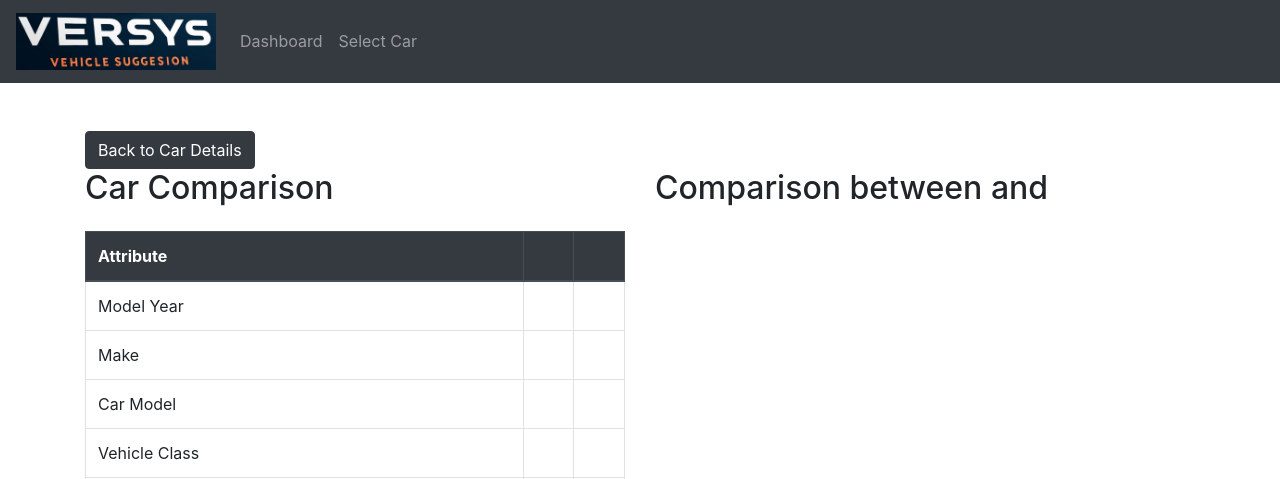
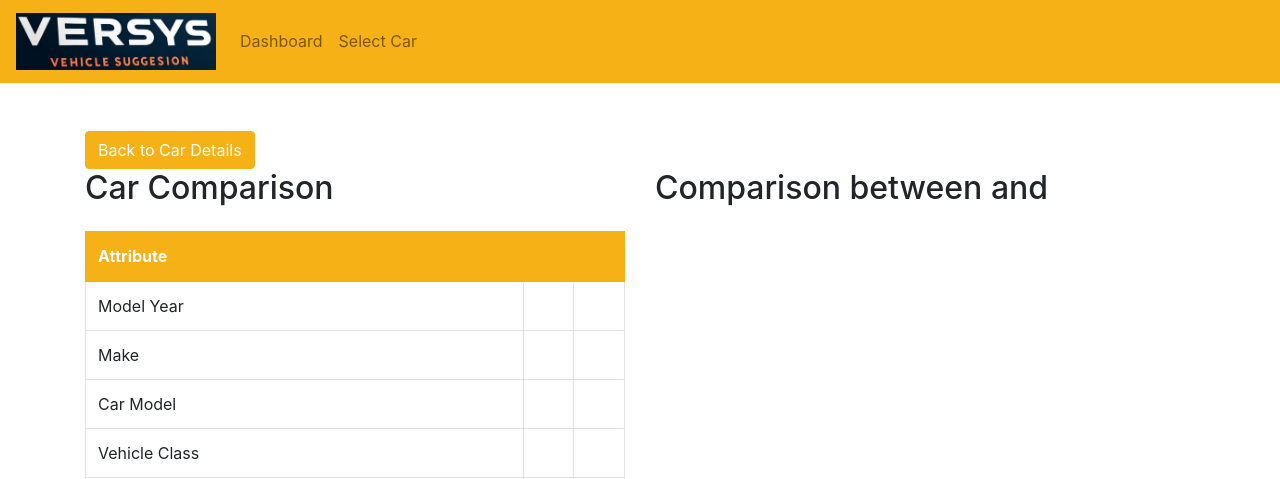
Before and after one commit to xahin96/ADT, a Django app: template adt/datamining/templates/datamining/compare_cars.html in a window 1280 px wide. Shown: the top 479 px of the page. Run offline with Django 4.2, Linux system fonts and the light colour scheme; the template is opened without the code that fills it, so the values that code supplies are empty; some libraries are stand-ins or nearby versions.

Commit message:
ui theme updated

```diff
--- a/adt/datamining/templates/datamining/compare_cars.html
+++ b/adt/datamining/templates/datamining/compare_cars.html
@@ -3,6 +3,22 @@
 {% block title %}Car Comparison{% endblock %}
 
 {% block content %}
+
+<style>
+    .table .thead-dark th {
+        color: #fff;
+        background-color: #f5b115 !important;
+        border-color: #f5b115 !important;
+    }
+
+    .btn-dark {
+        color: #fff;
+        background-color: #f5b115 !important;
+        border-color: #f5b115 !important;
+    }
+
+</style>
+
 <div class="container mt-5">
     <!-- Button to go back to car details page -->
     <div class="row mt-4">
--- a/adt/static/css/select-car.css
+++ b/adt/static/css/select-car.css
@@ -11,3 +11,9 @@
 .btn {
     width: 100%; /* Make button full width */
 }
+
+.table .thead-dark th {
+    color: #fff;
+    background-color: #f5b115 !important;
+    border-color: #f5b115 !important;
+}
--- a/adt/templates/base.html
+++ b/adt/templates/base.html
@@ -13,7 +13,7 @@
 </head>
 <body>
     <!-- Navbar -->
-    <nav class="navbar navbar-expand-lg navbar-dark bg-dark">
+    <nav class="navbar navbar-expand-lg navbar-light" style="background-color: #f5b115">
         <a class="navbar-brand" href="/datamining/">
             <img src="{% static 'images/logo.jpeg' %}" alt="Logo" style="width: 200px; height: auto;">
         </a>
```
Also changed, not shown: adt/datamining/templates/datamining/car_details.html (+15 -0 lines), adt/datamining/templates/datamining/dashboard.html (+14 -0 lines), adt/datamining/templates/datamining/select-car.html (+16 -0 lines).
